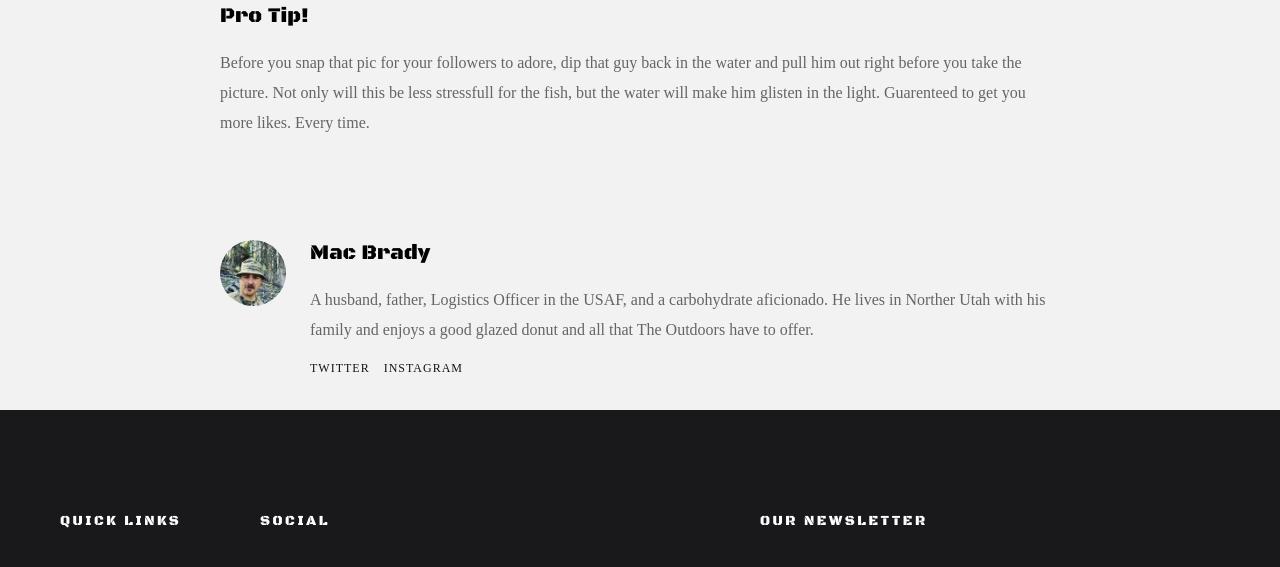
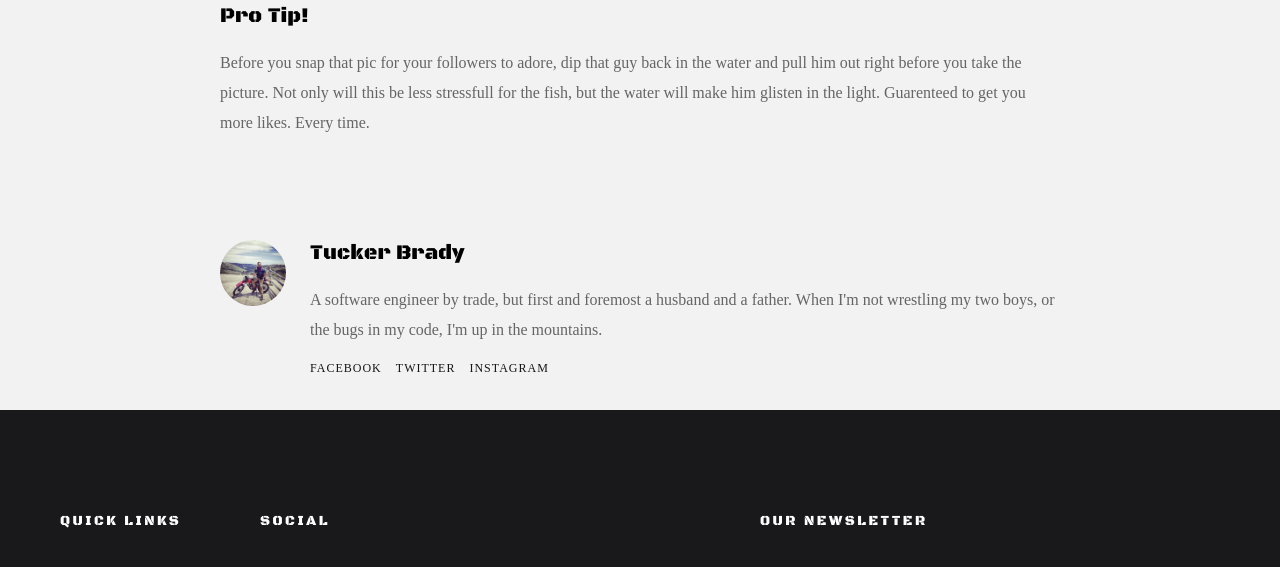
Before and after one commit to TuckerBrady/MTNoutlaw-old, a PHP site: page /articles/fishing/summer-fly-fishing-tips.php in a window 1280 px wide. Shown: the part 3498-4065 px from the top of the page. Run offline with PHP 8.4, Linux system fonts and the light colour scheme; some libraries are stand-ins or nearby versions.

Commit message:
changed author to tucker

```diff
--- a/articles/fishing/summer-fly-fishing-tips.php
+++ b/articles/fishing/summer-fly-fishing-tips.php
@@ -165,21 +165,22 @@
                 <p>Before you snap that pic for your followers to adore, dip that guy back in the water and pull him out right before you take the picture. Not only will this be less stressfull for the fish, but the water will make him glisten in the light. Guarenteed to get you more likes. Every time.</p>
 
 
-               <div class="s-content__author">
-                  <img src="/images/avatars/mac.jpg" alt="">
+                <div class="s-content__author">
+                  <img src="/images/avatars/tucker.jpg" alt="">
 
                   <div class="s-content__author-about">
                      <h4 class="s-content__author-name">
-                        Mac Brady
+                        Tucker Brady
                      </h4>
 
                      <p>
-                        A husband, father, Logistics Officer in the USAF, and a carbohydrate aficionado. He lives in Norther Utah with his family and enjoys a good glazed donut and all that The Outdoors have to offer.
+                        A software engineer by trade, but first and foremost a husband and a father. When I'm not wrestling my two boys, or the bugs in my code, I'm up in the mountains.
                      </p>
 
                      <ul class="s-content__author-social">
-                        <li><a href="https://twitter.com/akaWhiteCheddar" target="_blank">Twitter</a></li>
-                        <li><a href="https://www.instagram.com/macklin_judd/" target="_blank">Instagram</a></li>
+                        <li><a href="https://www.facebook.com/tucker.a.brady" target="_blank">Facebook</a></li>
+                        <li><a href="https://twitter.com/tucker_brady" target="_blank">Twitter</a></li>
+                        <li><a href="https://www.instagram.com/tucker_al/" target="_blank">Instagram</a></li>
                      </ul>
                   </div>
                </div>
```
Also changed, not shown: index.php (+18 -16 lines).
